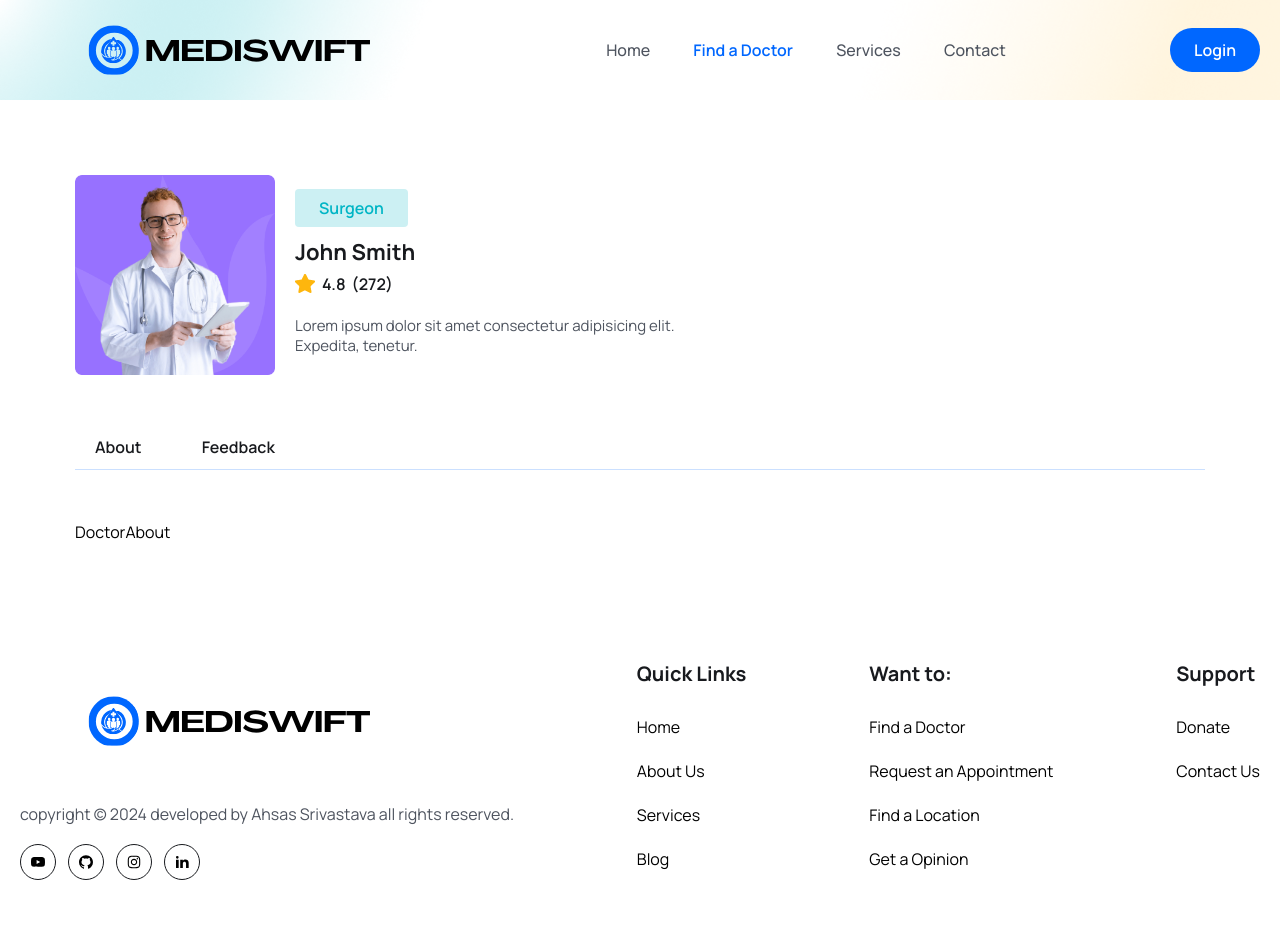
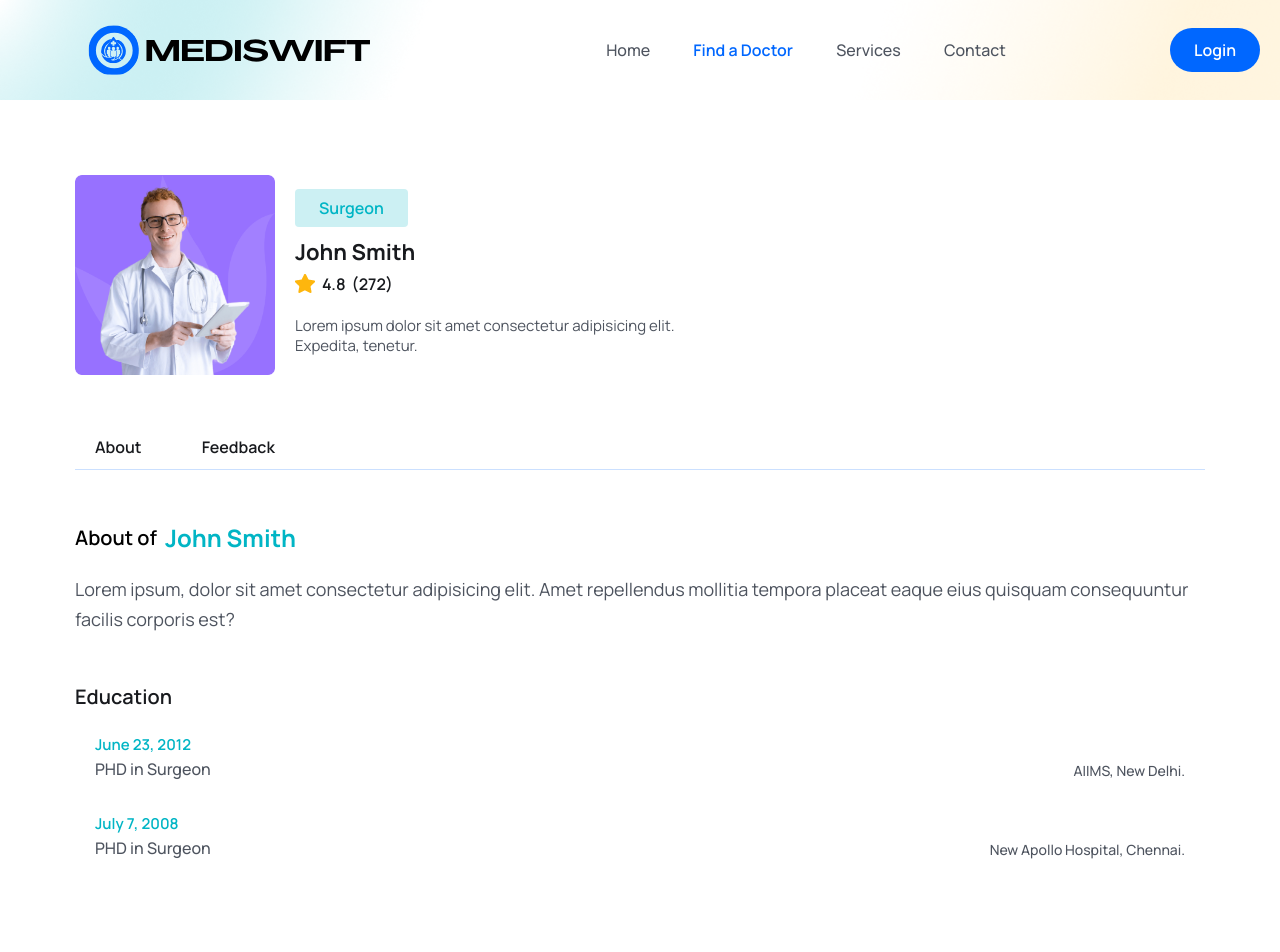
Before and after one commit to ahsas29/SolarcellSRM, a React (Vite) app in the folder frontend/: page /doctors/1 in a window 1280 px wide. Shown: the top 952 px of the page. Built offline with nearby package versions, Linux system fonts and the light colour scheme.

Commit message:
21:51 Sec

```diff
--- a/frontend/src/pages/Doctors/DoctorAbout.jsx
+++ b/frontend/src/pages/Doctors/DoctorAbout.jsx
@@ -1,7 +1,55 @@
 import React from "react";
+import { formateDate } from "../../utils/formateDate";
 
 const DoctorAbout = () => {
-  return <div>DoctorAbout</div>;
+  return (
+    <div>
+        <div>
+            <h3 className="text-[20px] leading-[30px] text-hadingColor font-semibold flex items-center gap-2">
+                About of
+                <span className="text-irisBlueColor font-bold text-[24px] leading-9">
+                    John Smith
+                </span>
+            </h3>
+            <p className="text__para">
+                Lorem ipsum, dolor sit amet consectetur adipisicing elit. Amet repellendus mollitia tempora placeat eaque eius quisquam consequuntur facilis corporis est?
+            </p>
+        </div>
+        <div className="mt-12">
+            <h3 className="text-[20px] leading-[30px] text-headingColor font-semibold">
+                Education
+            </h3>
+            <ul className="pt-4 md:p-5">
+                <li className="flex flex-col sm:flex-row sm:justify-between sm:items-end md:gap-5 mb-[30px]">
+                    <div>
+                        <span className="text-irisBlueColor text-[15px] leading-6 font-semibold">
+                        {formateDate("23 June, 2012")}
+                        </span>
+                        <p className="text-[16px] leading-6 font-medium text-textColor">
+                            PHD in Surgeon
+                        </p>
+                    </div>
+                    <p className="text-[14px] leading-5 font-medium text-textColor">
+                        AIIMS, New Delhi.
+                    </p>
+                </li>
+                <li className="flex flex-col sm:flex-row sm:justify-between sm:items-end md:gap-5 mb-[30px]">
+                    <div>
+                        <span className="text-irisBlueColor text-[15px] leading-6 font-semibold">
+                            {formateDate("07 July, 2008")}
+                        </span>
+                        <p className="text-[16px] leading-6 font-medium text-textColor">
+                            PHD in Surgeon
+                        </p>
+                    </div>
+                    <p className="text-[14px] leading-5 font-medium text-textColor">
+                        New Apollo Hospital, Chennai.
+                    </p>
+                </li>
+            </ul>
+        </div>
+    </div>
+  );
 };
 
 export default DoctorAbout;
--- /dev/null
+++ b/frontend/src/utils/formateDate.js
@@ -0,0 +1,6 @@
+export const formateDate =(date, config) => {
+    const defaultOptions = {day:"numeric", month:"long", year:"numeric"};
+    const options = config ? config : defaultOptions;
+
+    return new Date(date).toLocaleDateString("en-US", options);
+};
```
